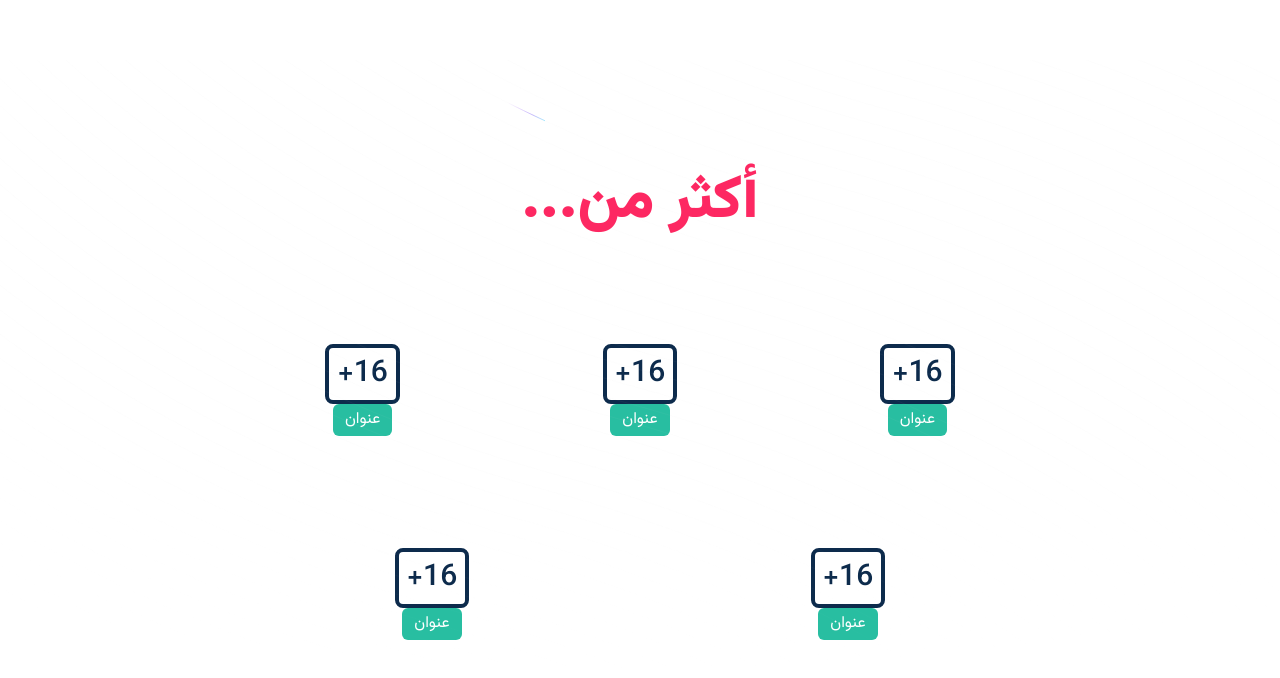
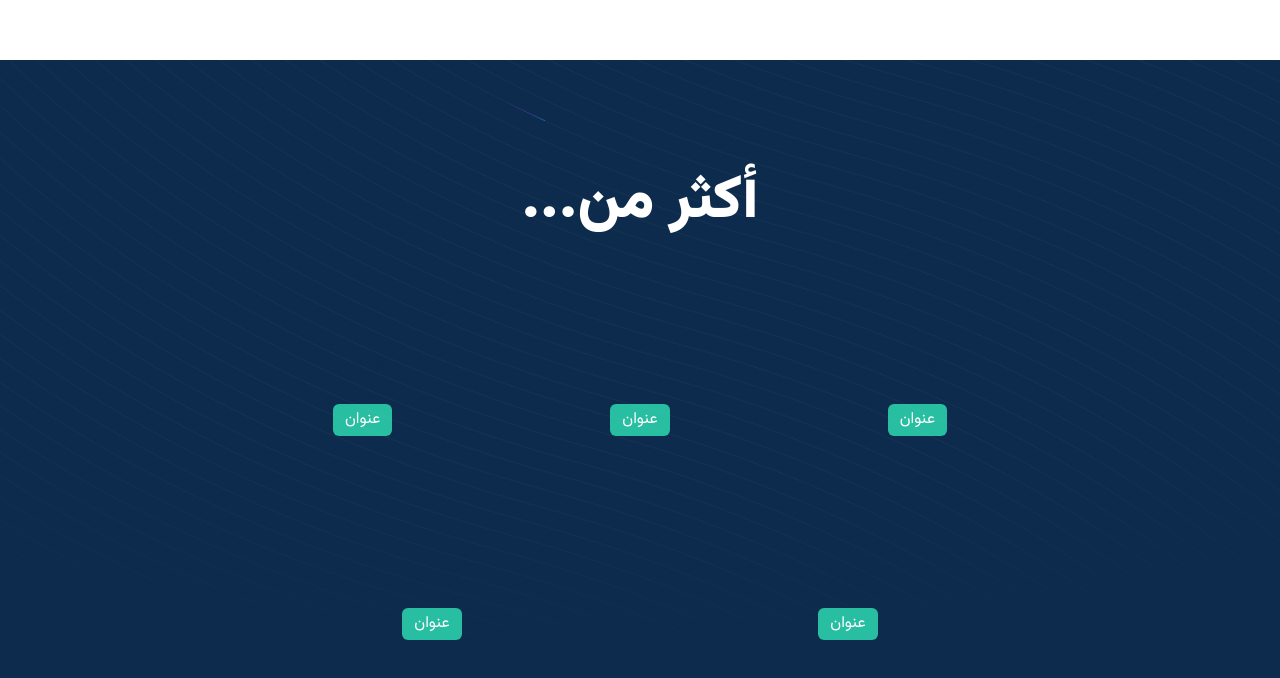
Before and after one commit to samuadda/esmail-website, a React (Vite) app: page / in a window 1280 px wide. Shown: the part 740-1418 px from the top of the page. Built offline with nearby package versions, Linux system fonts and the light colour scheme.

Commit message:
Enhance styling in Hero and Portfolio components; add background color to Portfolio and update text color in PageTitle

```diff
--- a/src/components/pages/Hero/Hero.jsx
+++ b/src/components/pages/Hero/Hero.jsx
@@ -11,7 +11,7 @@ const Hero = () => {
     const words = ["يسوق", "يبدع", "يحلل", "يفكر", "يبيع"];
 
     return (
-        <div className="relative w-screen h-screen flex justify-center items-center overflow-hidden p-28">
+        <div className="relative w-screen h-screen flex justify-center items-center overflow-hidden p-28 ">
             <div className="w-1/2 h-full flex flex-col justify-center items-start gap-7">
                 <h1 className="font-700 text-8xl text-secondary">
                     <BlurText text="إسماعيل إبراهيم" delay={0} animateBy="words" direction="bottom" />
--- a/src/components/pages/portfolio/Portfolio.jsx
+++ b/src/components/pages/portfolio/Portfolio.jsx
@@ -19,7 +19,7 @@ const Portfolio = () => {
 
 
     return (
-        <div className="relative w-screen h-screen p-28 ">
+        <div className="relative w-screen h-screen p-28 bg-primary">
             <BackgroundBeams />
             <PageTitle title="أكثر من..." />
             <div className="flex flex-col items-center gap-28 p-28">
--- a/src/components/reusble-components/PageTitle.jsx
+++ b/src/components/reusble-components/PageTitle.jsx
@@ -7,7 +7,7 @@ const PageTitle = ({ title = "هات عنوانك", color = "secondary" }) => {
             // initial={{ x: 0 }}
             // whileInView={{ x: 5}}
             // transition={{ delay: 0.3, duration: 1 }}
-            className={`relative top-0 text-center text-6xl font-900 ${color === "secondary" ? "text-secondary" : `text-${color}`}`}
+            className={`relative top-0 text-center text-6xl font-900 ${color === "secondary" ? "text-white" : `text-${color}`}`}
         >
             {title}
         </motion.h3>
```
